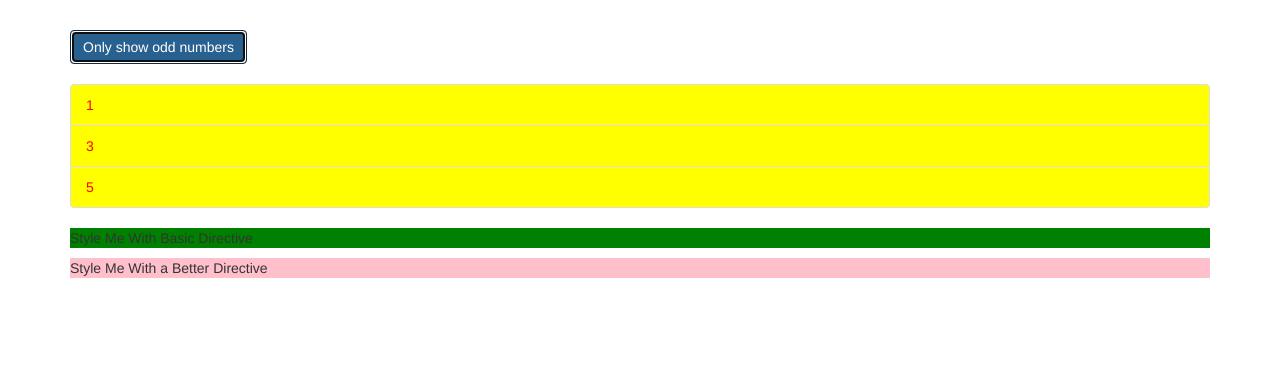
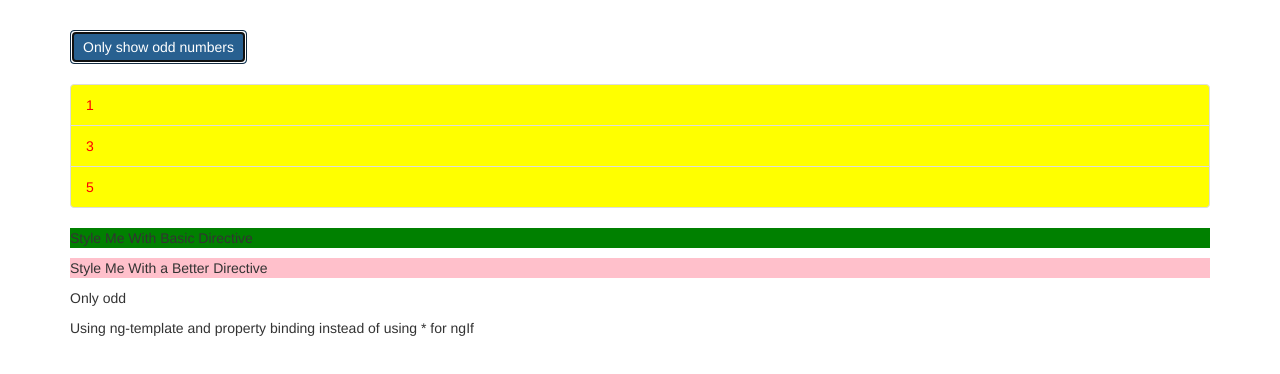
Before and after one commit to melikaBagherii/Angular, an Angular app: page / in a window 1280 px wide. Both pictures are taken after a click on the button "Only show odd numbers". Shown: the top 374 px of the page. Built offline with nearby package versions, Linux system fonts and the light colour scheme.

Commit message:
Using ng-template

```diff
--- a/src/app/app.component.html
+++ b/src/app/app.component.html
@@ -29,9 +29,10 @@
       </ul>
       <p appBasicHighlight>Style Me With Basic Directive</p>
       <p [appBetterHighlight] = "'yellowgreen'" [defaultColor]="'pink'">Style Me With a Better Directive</p>
-      <!-- <ng-template [ngIf]="onlyOdd">
+      <ng-template [ngIf]="onlyOdd">
         <p>Only odd</p>
-      </ng-template> -->
+        <p>Using ng-template and property binding instead of using * for ngIf</p>
+      </ng-template>
     </div>
   </div>
 </div>
```
